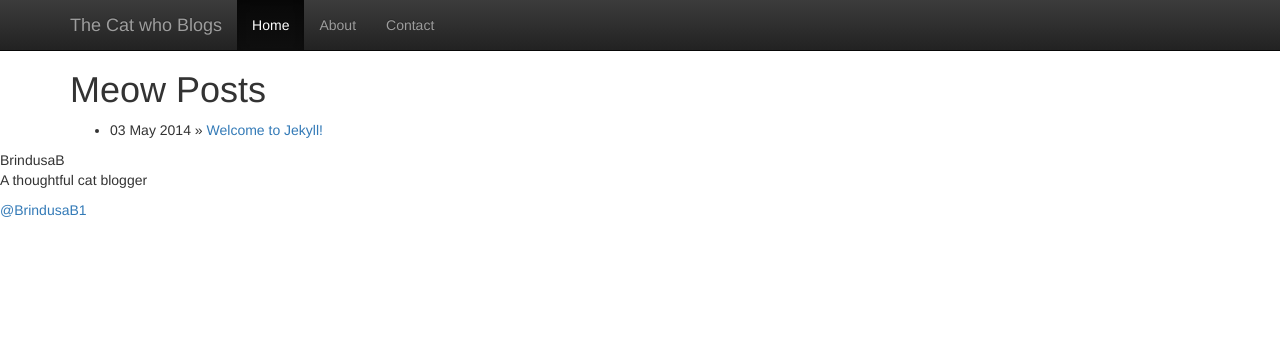
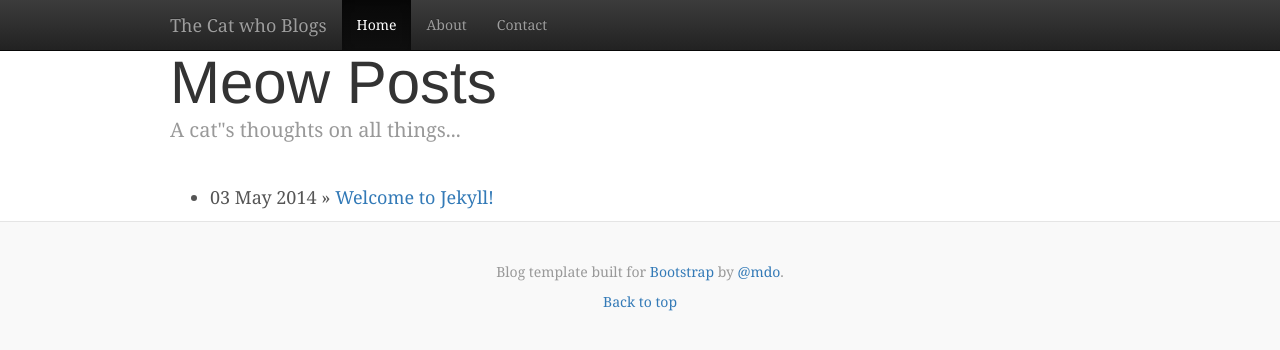
Before and after one commit to meowmixer/meowmixer.github.io, a Jekyll site: the page built from index.html, in a window 1280 px wide. Shown: the top 350 px of the page. Built offline with Jekyll 4.4.1, drawn with Linux system fonts in a browser that asks for light colours; nearby versions of some CDN libraries; Markdown is read by kramdown in place of the engine named in the settings.

Commit message:
more bootstrap styling for blog

```diff
--- a/_layouts/default.html
+++ b/_layouts/default.html
@@ -20,7 +20,7 @@
         <link rel="stylesheet" href="/css/syntax.css">
 
         <!-- Custom CSS -->
-        <link rel="stylesheet" href="/css/custom.css">
+        <link rel="stylesheet" href="/css/blog.css">
 
     </head>
     <body>
@@ -53,7 +53,14 @@
             {{ content }}
           </div>
 
-          <div class="footer">
+          <div class="blog-footer">
+            <p>Blog template built for <a href="http://getbootstrap.com">Bootstrap</a> by <a href="https://twitter.com/mdo">@mdo</a>.</p>
+            <p>
+              <a href="#">Back to top</a>
+            </p>
+          </div>
+
+          <!-- <div class="footer">
             <div class="contact">
               <p>
                 BrindusaB<br />
@@ -66,7 +73,7 @@
               </p>
             </div>
           </div>
-        </div>
+        </div> -->
 
       <script src="//ajax.googleapis.com/ajax/libs/jquery/2.1.0/jquery.min.js"></script>
       <script src="//netdna.bootstrapcdn.com/bootstrap/3.1.1/js/bootstrap.min.js"></script>
--- /dev/null
+++ b/css/blog.css
@@ -0,0 +1,163 @@
+/*
+ * Globals
+ */
+
+body {
+  font-family: Georgia, "Times New Roman", Times, serif;
+  color: #555;
+}
+
+h1, .h1,
+h2, .h2,
+h3, .h3,
+h4, .h4,
+h5, .h5,
+h6, .h6 {
+  margin-top: 0;
+  font-family: "Helvetica Neue", Helvetica, Arial, sans-serif;
+  font-weight: normal;
+  color: #333;
+}
+
+
+/*
+ * Override Bootstrap's default container.
+ */
+
+@media (min-width: 1200px) {
+  .container {
+    width: 970px;
+  }
+}
+
+
+/*
+ * Masthead for nav
+ */
+
+.blog-masthead {
+  background-color: #428bca;
+  box-shadow: inset 0 -2px 5px rgba(0,0,0,.1);
+}
+
+/* Nav links */
+.blog-nav-item {
+  position: relative;
+  display: inline-block;
+  padding: 10px;
+  font-weight: 500;
+  color: #cdddeb;
+}
+.blog-nav-item:hover,
+.blog-nav-item:focus {
+  color: #fff;
+  text-decoration: none;
+}
+
+/* Active state gets a caret at the bottom */
+.blog-nav .active {
+  color: #fff;
+}
+.blog-nav .active:after {
+  position: absolute;
+  bottom: 0;
+  left: 50%;
+  width: 0;
+  height: 0;
+  margin-left: -5px;
+  vertical-align: middle;
+  content: " ";
+  border-right:  5px solid transparent;
+  border-bottom: 5px solid;
+  border-left:   5px solid transparent;
+}
+
+
+/*
+ * Blog name and description
+ */
+
+.blog-header {
+  padding-top: 20px;
+  padding-bottom: 20px;
+}
+.blog-title {
+  margin-top: 30px;
+  margin-bottom: 0;
+  font-size: 60px;
+  font-weight: normal;
+}
+.blog-description {
+  font-size: 20px;
+  color: #999;
+}
+
+
+/*
+ * Main column and sidebar layout
+ */
+
+.blog-main {
+  font-size: 18px;
+  line-height: 1.5;
+}
+
+/* Sidebar modules for boxing content */
+.sidebar-module {
+  padding: 15px;
+  margin: 0 -15px 15px;
+}
+.sidebar-module-inset {
+  padding: 15px;
+  background-color: #f5f5f5;
+  border-radius: 4px;
+}
+.sidebar-module-inset p:last-child,
+.sidebar-module-inset ul:last-child,
+.sidebar-module-inset ol:last-child {
+  margin-bottom: 0;
+}
+
+
+
+/* Pagination */
+.pager {
+  margin-bottom: 60px;
+  text-align: left;
+}
+.pager > li > a {
+  width: 140px;
+  padding: 10px 20px;
+  text-align: center;
+  border-radius: 30px;
+}
+
+
+/*
+ * Blog posts
+ */
+
+.blog-post {
+  margin-bottom: 60px;
+}
+.blog-post-title {
+  margin-bottom: 5px;
+  font-size: 40px;
+}
+.blog-post-meta {
+  margin-bottom: 20px;
+  color: #999;
+}
+
+
+/*
+ * Footer
+ */
+
+.blog-footer {
+  padding: 40px 0;
+  color: #999;
+  text-align: center;
+  background-color: #f9f9f9;
+  border-top: 1px solid #e5e5e5;
+}
--- a/css/custom.css
+++ b/css/custom.css
@@ -5,3 +5,11 @@ body {
 .container .blog-main {
   margin-top: 50px;
 }
+
+.blog-footer {
+  padding: 40px 0;
+  color: #999;
+  text-align: center;
+  background-color: #f9f9f9;
+  border-top: 1px solid #e5e5e5;
+}
--- a/index.html
+++ b/index.html
@@ -4,7 +4,12 @@ title: The Cat who Blogs
 ---
 
 <div id="home">
-  <h1>Meow Posts</h1>
+
+  <div class="blog-header">
+    <h1 class="blog-title">Meow Posts</h1>
+    <p class="lead blog-description">A cat&quot;s thoughts on all things...</p>
+  </div>
+
   <ul class="posts">
     {% for post in site.posts %}
       <li><span>{{ post.date | date_to_string }}</span> &raquo; <a href="{{ post.url }}">{{ post.title }}</a></li>
```
